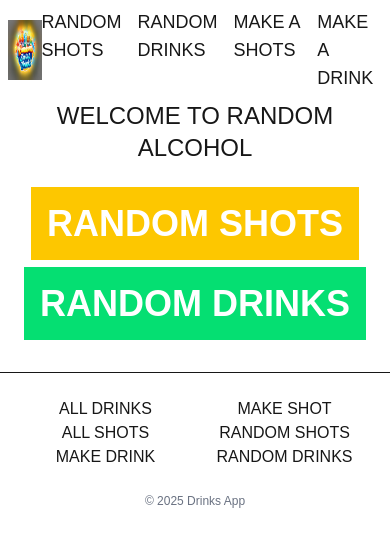
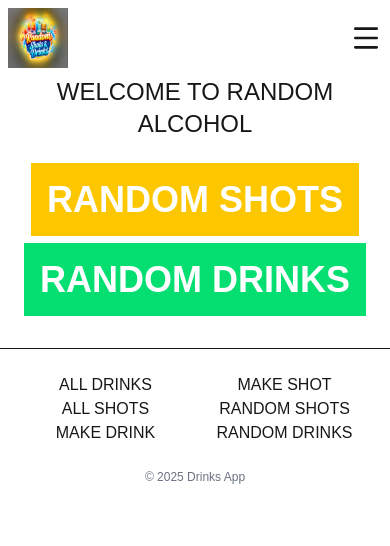
Before and after one commit to TokeSkydt/alkohol-random, a Next.js app: page / in a window 390 px wide. Shown: the top 546 px of the page. Built offline with nearby package versions, Linux system fonts and the light colour scheme.

Commit message:
responsive

```diff
--- a/package.json
+++ b/package.json
@@ -11,6 +11,7 @@
   "dependencies": {
     "@supabase/supabase-js": "^2.89.0",
     "axios": "^1.13.2",
+    "lucide-react": "^0.562.0",
     "next": "16.1.0",
     "react": "19.2.3",
     "react-dom": "19.2.3"
--- a/src/components/Footer.tsx
+++ b/src/components/Footer.tsx
@@ -26,7 +26,7 @@ export default function Footer() {
 
           <ul className="gap-4">
             <li>
-              <Link href="/makeshot" className="hover:text-gray-400">
+              <Link href="/makeshots" className="hover:text-gray-400">
                 make shot
               </Link>
             </li>
--- a/src/components/Navbar.tsx
+++ b/src/components/Navbar.tsx
@@ -1,15 +1,95 @@
+"use client";
+
 import Link from "next/link";
+import { useState, useEffect } from "react";
+import { Menu, X } from "lucide-react";
 
 export default function Navbar() {
+  const [open, setOpen] = useState(false);
+
+  // Lock background scroll when menu is open
+  useEffect(() => {
+    document.body.style.overflow = open ? "hidden" : "auto";
+  }, [open]);
+
   return (
-    <nav className="flex items-center justify-between max-w-275 m-auto p-2">
-      <Link href="/"><img src="/assets/drinks-logo.png" alt="logo" className="w-15 h-15"/></Link>
-      <ul className="flex gap-4 text-lg uppercase">
-        <li className="hover:text-gray-400"><Link href="/randomshots">random shots</Link></li>
-        <li className="hover:text-gray-400"><Link href="/randomdrinks">random drinks</Link></li>
-        <li className="hover:text-gray-400"><Link href="/makeshots">make a shots</Link></li>
-        <li className="hover:text-gray-400"><Link href="/makedrink">make a drink</Link></li>
-      </ul>
-    </nav>
+    <>
+      <nav className="flex items-center justify-between max-w-275 m-auto p-2 relative z-40">
+        {/* Logo */}
+        <Link href="/">
+          <img
+            src="/assets/drinks-logo.png"
+            alt="logo"
+            className="w-15 h-15"
+          />
+        </Link>
+
+        {/* Desktop Menu */}
+        <ul className="hidden md:flex gap-4 text-lg uppercase">
+          <li className="hover:text-gray-400">
+            <Link href="/randomshots">random shots</Link>
+          </li>
+          <li className="hover:text-gray-400">
+            <Link href="/randomdrinks">random drinks</Link>
+          </li>
+          <li className="hover:text-gray-400">
+            <Link href="/makeshots">make a shots</Link>
+          </li>
+          <li className="hover:text-gray-400">
+            <Link href="/makedrink">make a drink</Link>
+          </li>
+        </ul>
+
+        {/* Burger Icon */}
+        <button
+          onClick={() => setOpen(true)}
+          className="md:hidden z-50"
+          aria-label="Open menu"
+        >
+          <Menu size={32} />
+        </button>
+      </nav>
+
+      {/* Overlay */}
+      <div
+        onClick={() => setOpen(false)}
+        className={`fixed inset-0 bg-gray-900/60 z-40 transition-opacity duration-300
+          ${open ? "opacity-100 pointer-events-auto" : "opacity-0 pointer-events-none"}
+        `}
+      />
+
+      {/* Slide-in Menu */}
+      <aside
+        className={`fixed top-0 right-0 h-full w-72 bg-gray-200 z-50 transform transition-transform duration-300 ease-in-out
+          ${open ? "translate-x-0" : "translate-x-full"}
+        `}
+      >
+        {/* Close Button */}
+        <div className="flex justify-end p-4">
+          <button
+            onClick={() => setOpen(false)}
+            aria-label="Close menu"
+          >
+            <X size={28} />
+          </button>
+        </div>
+
+        {/* Menu Links */}
+        <ul className="flex flex-col gap-6 px-6 text-lg uppercase">
+          <li onClick={() => setOpen(false)}>
+            <Link href="/randomshots">random shots</Link>
+          </li>
+          <li onClick={() => setOpen(false)}>
+            <Link href="/randomdrinks">random drinks</Link>
+          </li>
+          <li onClick={() => setOpen(false)}>
+            <Link href="/makeshots">make a shots</Link>
+          </li>
+          <li onClick={() => setOpen(false)}>
+            <Link href="/makedrink">make a drink</Link>
+          </li>
+        </ul>
+      </aside>
+    </>
   );
 }
--- a/src/components/ShotsModal.tsx
+++ b/src/components/ShotsModal.tsx
@@ -1,6 +1,3 @@
-
-
-
 function ShotsModal({
   drink,
   onClose,
@@ -12,7 +9,7 @@ function ShotsModal({
     <div className="fixed inset-0 bg-black/50 flex items-center justify-center">
       <div className="bg-white p-6 rounded-lg w-80 text-center">
         <h2 className="text-2xl font-bold mb-2">
-          🍸 {drink.name}
+          {drink.name}
         </h2>
 
         <p className="text-gray-600">
--- a/src/components/Wheel.tsx
+++ b/src/components/Wheel.tsx
@@ -84,7 +84,7 @@ export default function Wheel({ drinks }: WheelProps) {
 
         {/* 🎡 WHEEL */}
         <div
-          className="w-full h-full rounded-full transition-transform duration-3000 ease-out"
+          className="w-full h-full rounded-full transition-transform duration-3000 ease-out overflow-hidden"
           style={{
             transform: `rotate(${rotation}deg)`,
             background: `conic-gradient(from -90deg, ${gradient})`,
```
Also changed, not shown: 1 other file (tests, documents, lock files or other folders).
